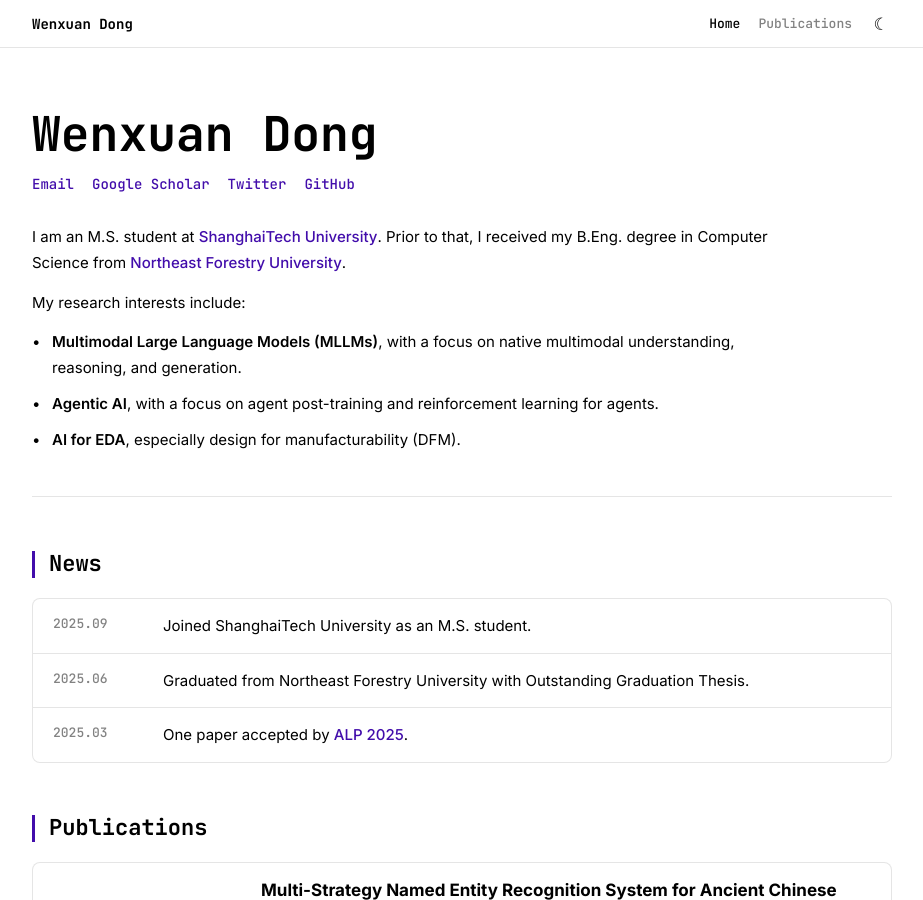
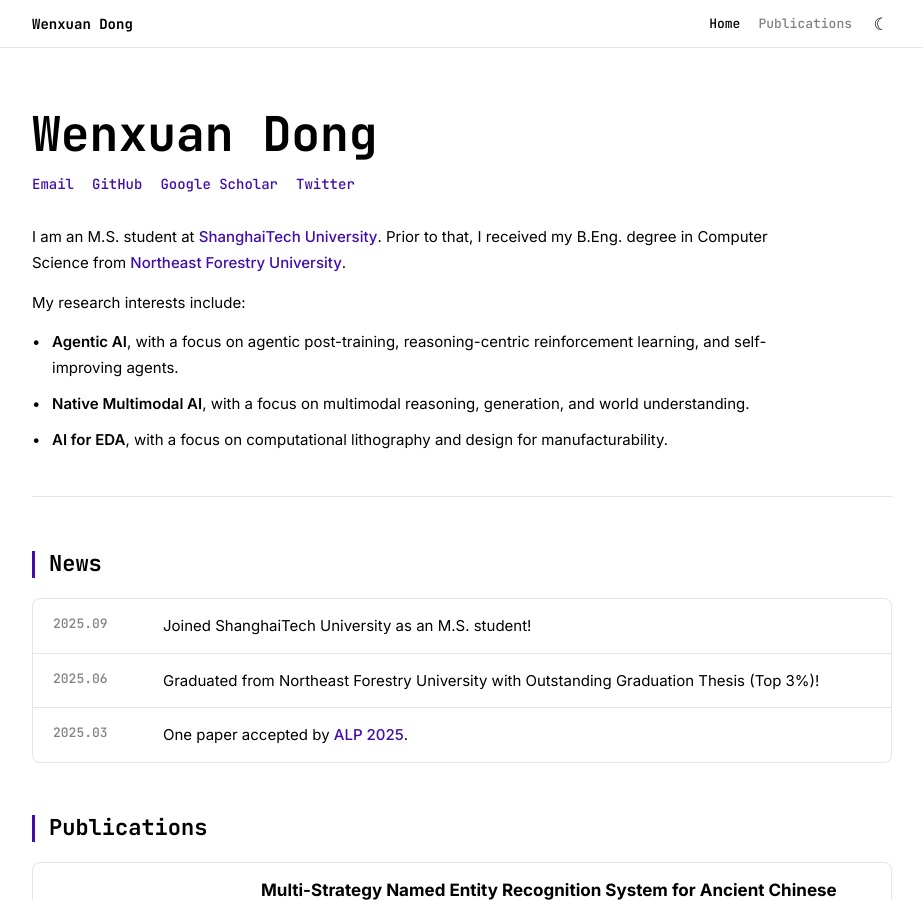
Before and after one commit to wxndong/wxndong.github.io, a Jekyll site: the page built from index.html, in a window 1280 px wide and 900 px high. Shown: the whole window, without its empty margins (178-1101 px from the left). Built offline with Jekyll 4.4.1, drawn with Linux system fonts in a browser that asks for light colours; some of the changed text lies outside the part shown.

Commit message:
change sop etc.

```diff
--- a/index.html
+++ b/index.html
@@ -8,9 +8,9 @@
     <h1 class="name">Wenxuan Dong</h1>
     <div class="contact-links" aria-label="Contact links">
         <a href="mailto:{{ site.data.profile.email }}">Email</a>
+        <a href="https://github.com/{{ site.data.profile.github }}" target="_blank" rel="noreferrer">GitHub</a>
         <a href="#" aria-label="Google Scholar placeholder">Google Scholar</a>
         <a href="#" aria-label="Twitter placeholder">Twitter</a>
-        <a href="https://github.com/{{ site.data.profile.github }}" target="_blank" rel="noreferrer">GitHub</a>
     </div>
 
     <div class="bio">
@@ -19,9 +19,9 @@
         </p>
         <p>My research interests include:</p>
         <ul class="interest-list">
-            <li><strong>Multimodal Large Language Models (MLLMs)</strong>, with a focus on native multimodal understanding, reasoning, and generation.</li>
-            <li><strong>Agentic AI</strong>, with a focus on agent post-training and reinforcement learning for agents.</li>
-            <li><strong>AI for EDA</strong>, especially design for manufacturability (DFM).</li>
+            <li><strong>Agentic AI</strong>, with a focus on agentic post-training, reasoning-centric reinforcement learning, and self-improving agents.</li>
+            <li><strong>Native Multimodal AI</strong>, with a focus on multimodal reasoning, generation, and world understanding.</li>
+            <li><strong>AI for EDA</strong>, with a focus on computational lithography and design for manufacturability.</li>
         </ul>
     </div>
 </section>
```
Also changed, not shown: _data/profile.yml (+4 -4 lines), _news/2025-news2.md (+1 -1 lines), _news/2025-news3.md (+1 -1 lines).
